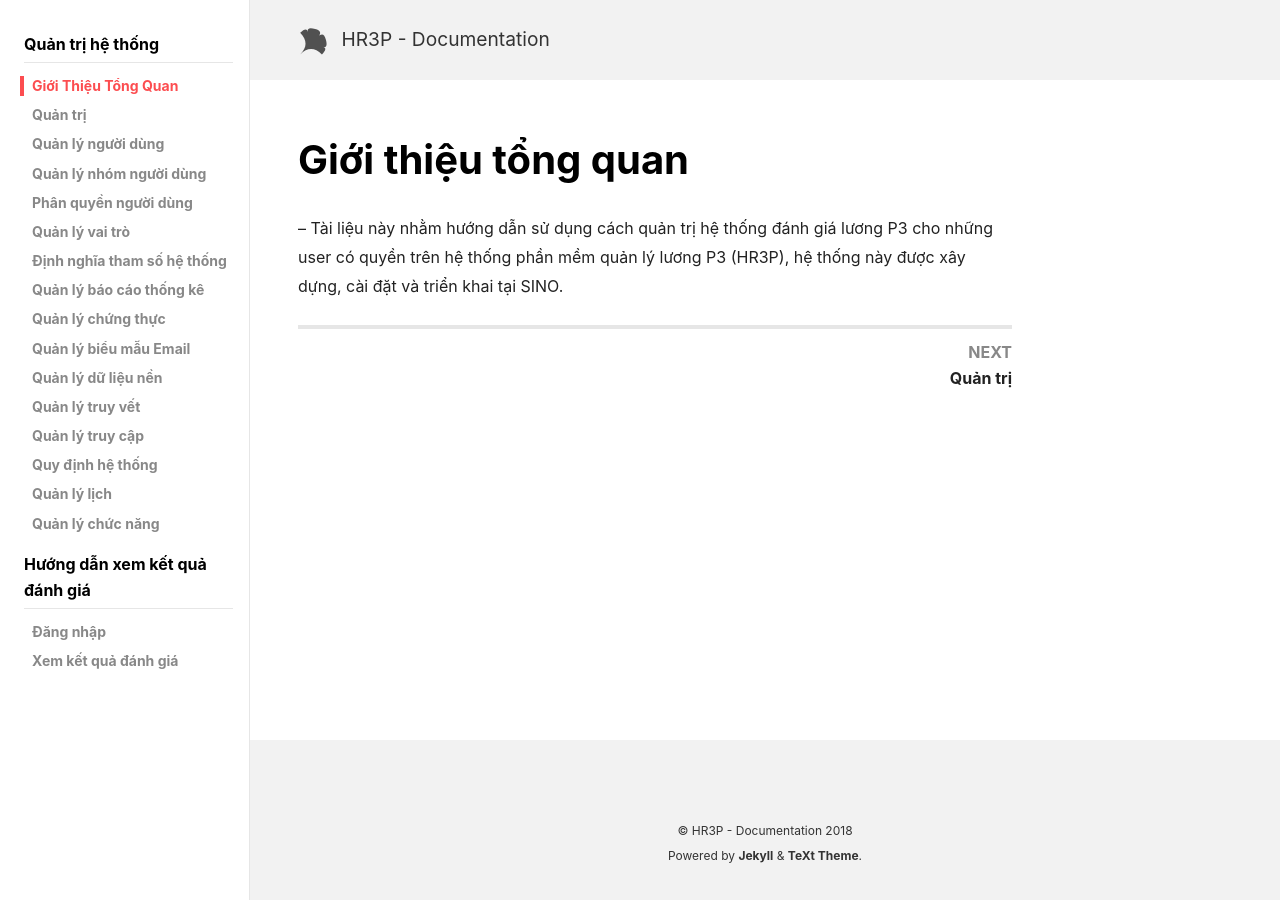
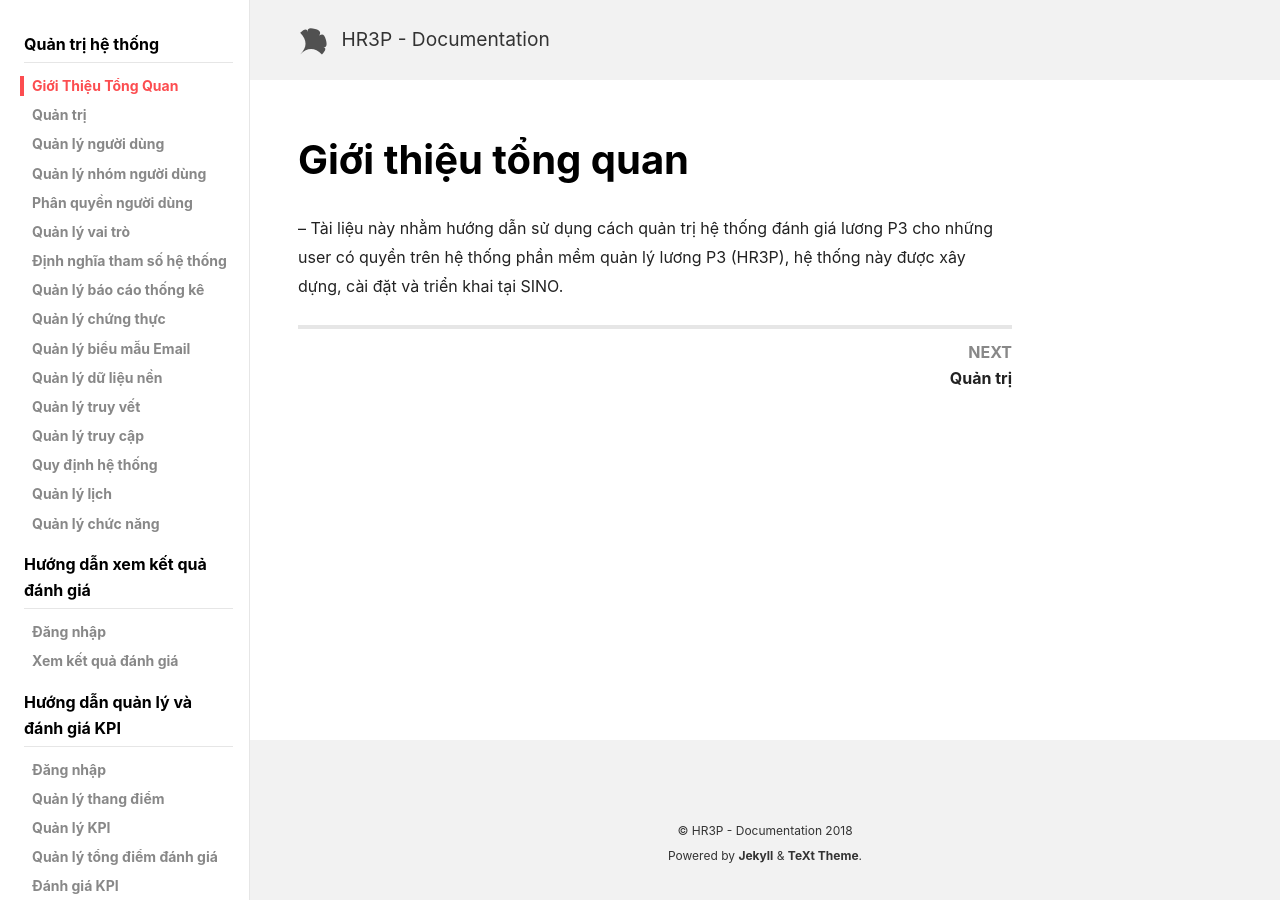
Before and after one commit to sinoautoid/hr3p, a Jekyll site: the page built from docs/_docs/en/Introduction.md, in a window 1280 px wide. Built offline with Jekyll 4.4.1, drawn with Linux system fonts in a browser that asks for light colours; nearby versions of some CDN libraries; the list of posts is cut into pages by our own code.

Commit message:
add hr guide for navigation

```diff
--- a/_data/navigation.yml
+++ b/_data/navigation.yml
@@ -13,7 +13,7 @@ header:
   #   url:        /about.html
 
 mgmt-system:
-  - title:      Quản trị hệ thống
+  - title: Quản trị hệ thống
     children:
       - title: Giới Thiệu Tổng Quan
         url: /
@@ -51,9 +51,28 @@ mgmt-system:
   - title: Hướng dẫn xem kết quả đánh giá
     children:
       - title:  Đăng nhập
-        url:    /user-guide
+        url: /user-guide
       - title: Xem kết quả đánh giá
         url: /ket-qua-danh-gia
+
+  - title: Hướng dẫn quản lý và đánh giá KPI
+    children:
+      - title:  Đăng nhập
+        url: /hr-guide
+      - title: Quản lý thang điểm
+        url: /quan-ly-thang-diem
+      - title: Quản lý KPI
+        url: /quan-ly-kpi
+      - title: Quản lý tổng điểm đánh giá
+        url: /quan-ly-tong-diem-danh-gia
+      - title: Đánh giá KPI
+        url: /danh-gia-kpi
+      - title: Thư viện KPI
+        url: /thu-vien-kpi
+      - title: Thư viện KPI theo vị trí
+        url: /thu-vien-kpi-theo-vi-tri
+      - title: Biểu Đồ Điểm Đánh Giá
+        url: /bieu-do-diem-danh-gia
 
 view-evaluation:
   - title: Hướng dẫn xem kết quả đánh giá
@@ -64,3 +83,25 @@ view-evaluation:
         url: /ket-qua-danh-gia
 sidebar:
   nav: view-evaluation
+
+mgmt-hr:
+  - title: Hướng dẫn quản lý và đánh giá KPI
+    children:
+      - title:  Đăng nhập
+        url: /hr-guide
+      - title: Quản lý thang điểm
+        url: /quan-ly-thang-diem
+      - title: Quản lý KPI
+        url: /quan-ly-kpi
+      - title: Quản lý tổng điểm đánh giá
+        url: /quan-ly-tong-diem-danh-gia
+      - title: Đánh giá KPI
+        url: /danh-gia-kpi
+      - title: Thư viện KPI
+        url: /thu-vien-kpi
+      - title: Thư viện KPI theo vị trí
+        url: /thu-vien-kpi-theo-vi-tri
+      - title: Biểu Đồ Điểm Đánh Giá
+        url: /bieu-do-diem-danh-gia
+sidebar:
+  nav: mgmt-hr
--- a/docs/_docs/en/2.0-UserGuide.md
+++ b/docs/_docs/en/2.0-UserGuide.md
@@ -1,5 +1,5 @@
 ---
-title: Tài liệ hướng dẫn sử dụng
+title: Đăng nhập
 permalink: /user-guide
 
 sidebar:
```
